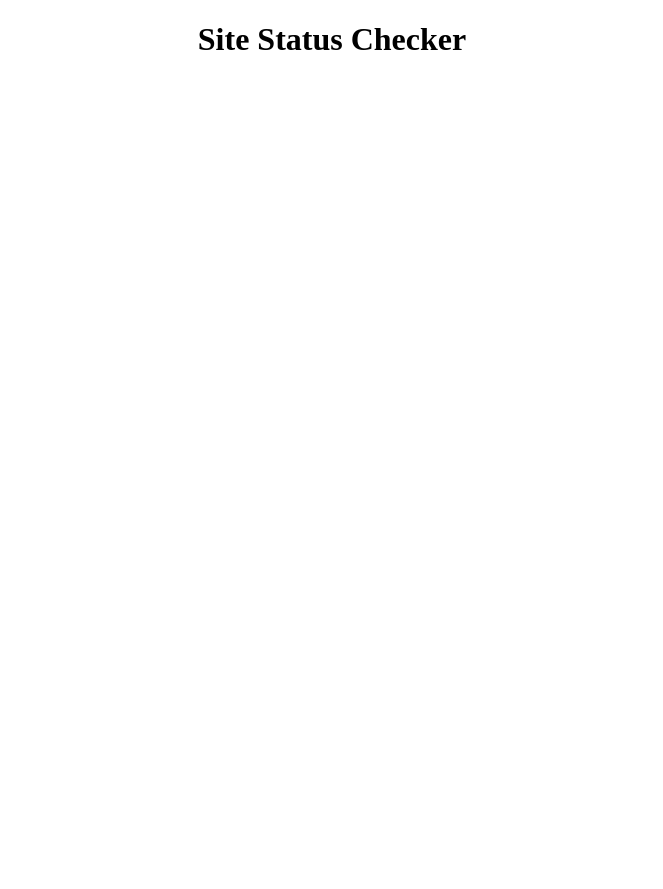
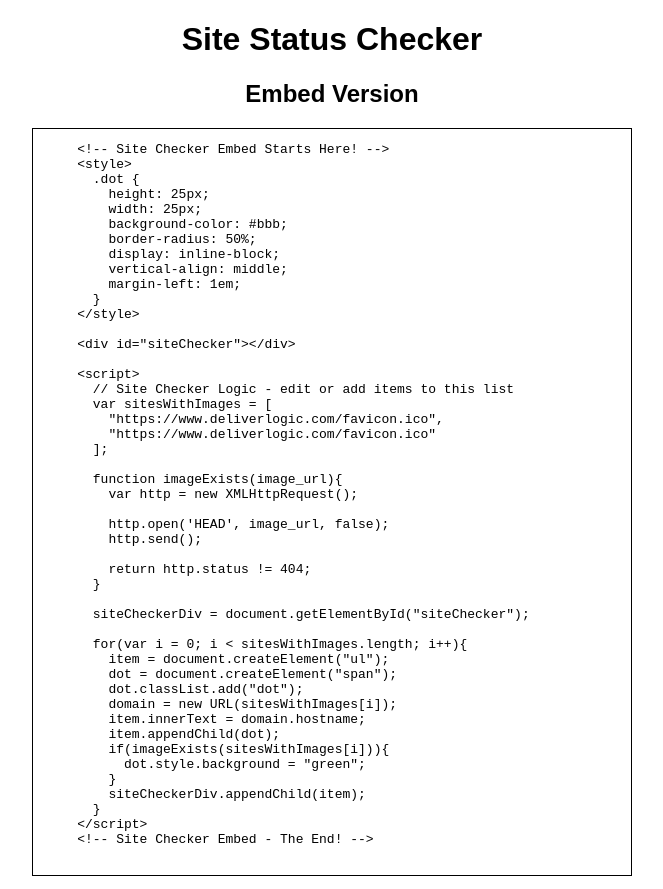
Before and after one commit to robertegj/website-status-check, a plain HTML site: page index.html in a window 1280 px wide. Shown: the whole page, without its empty margins (308-971 px from the left). Before the commit the page ends 800 px from the top, so only its background shows below. Drawn offline with Linux system fonts and the light colour scheme.

Commit message:
added style

```diff
--- a/index.html
+++ b/index.html
@@ -6,6 +6,14 @@
 <style>
   body {
     text-align: center;
+    max-width: 600px;
+    margin: auto;
+    font-family: Arial, Helvetica, sans-serif;
+  }
+  pre {
+    text-align: left;
+    border: 1px solid black;
+    padding: 1em;
   }
 </style>
 </head>
@@ -62,5 +70,56 @@
   </script>
   <!-- Site Checker Embed - The End! -->
 
+  <h2>Embed Version</h2>
+  <pre>
+    &lt;!-- Site Checker Embed Starts Here! --&gt;
+    &lt;style&gt;
+      .dot {
+        height: 25px;
+        width: 25px;
+        background-color: #bbb;
+        border-radius: 50%;
+        display: inline-block;
+        vertical-align: middle;
+        margin-left: 1em;
+      }
+    &lt;/style&gt;
+
+    &lt;div id=&quot;siteChecker&quot;&gt;&lt;/div&gt;
+
+    &lt;script&gt;
+      // Site Checker Logic - edit or add items to this list
+      var sitesWithImages = [
+        &quot;https://www.deliverlogic.com/favicon.ico&quot;,
+        &quot;https://www.deliverlogic.com/favicon.ico&quot;
+      ];
+
+      function imageExists(image_url){
+        var http = new XMLHttpRequest();
+
+        http.open('HEAD', image_url, false);
+        http.send();
+
+        return http.status != 404;
+      }
+
+      siteCheckerDiv = document.getElementById(&quot;siteChecker&quot;);
+
+      for(var i = 0; i &lt; sitesWithImages.length; i++){
+        item = document.createElement(&quot;ul&quot;);
+        dot = document.createElement(&quot;span&quot;);
+        dot.classList.add(&quot;dot&quot;);
+        domain = new URL(sitesWithImages[i]);
+        item.innerText = domain.hostname;
+        item.appendChild(dot);
+        if(imageExists(sitesWithImages[i])){
+          dot.style.background = &quot;green&quot;;
+        }
+        siteCheckerDiv.appendChild(item);
+      }
+    &lt;/script&gt;
+    &lt;!-- Site Checker Embed - The End! --&gt;
+  </pre>
+
 </body>
 </html>
```
